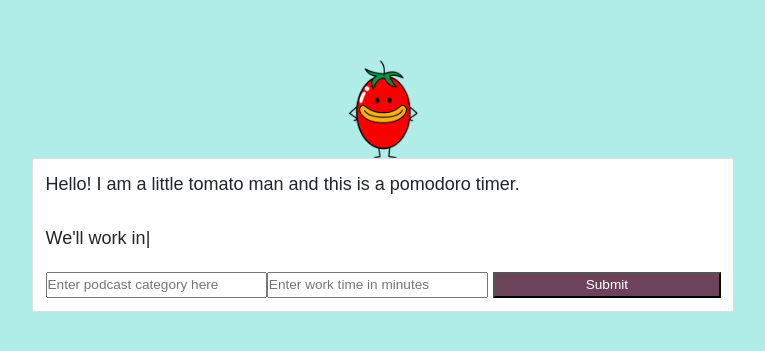
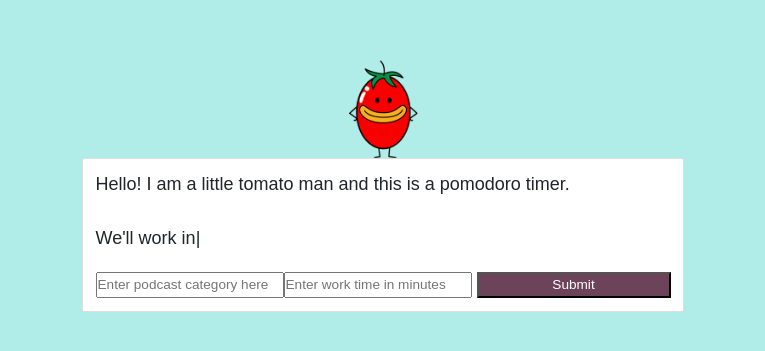
Before and after one commit to alexiscameronfrankel/foodie-focus, a React (Create React App) app: page / in a window 1280 px wide. Shown: the part 215-566 px from the top of the page, without its empty margins (257-1022 px from the left). Built offline with nearby package versions, Linux system fonts and the light colour scheme.

Commit message:
minor css tweaks

```diff
--- a/src/App.css
+++ b/src/App.css
@@ -259,7 +259,7 @@ input {
   margin:5px;
 }
 .card-body{
-  width: 700px;
+  width: 600px;
 }
 
 .form-style{
@@ -312,6 +312,6 @@ input {
     padding: 0;
     }
   form {
-      font-size: 60%;
+      font-size: 80%;
     }
 }
```
